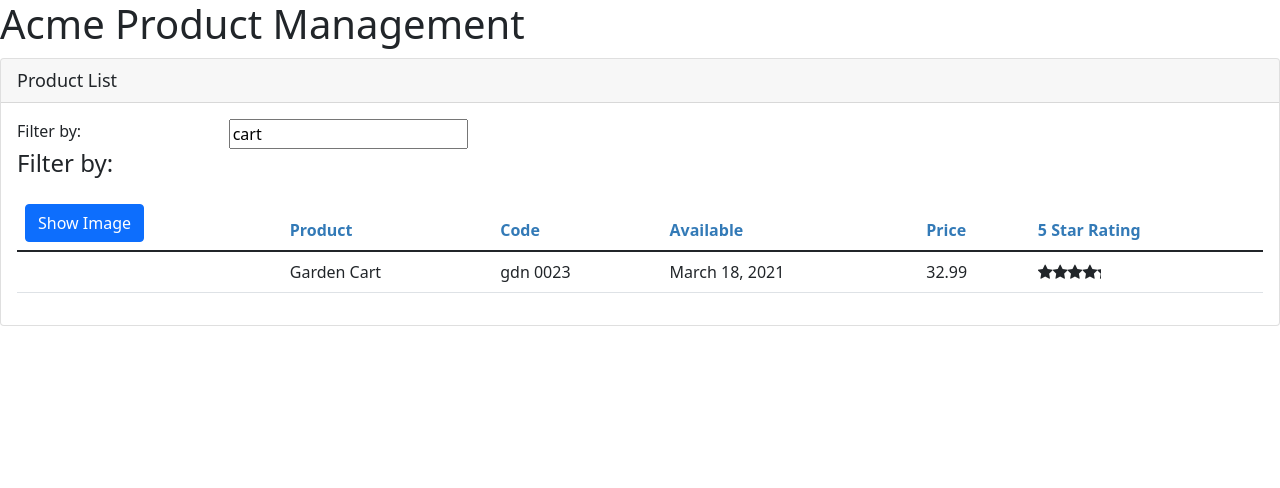
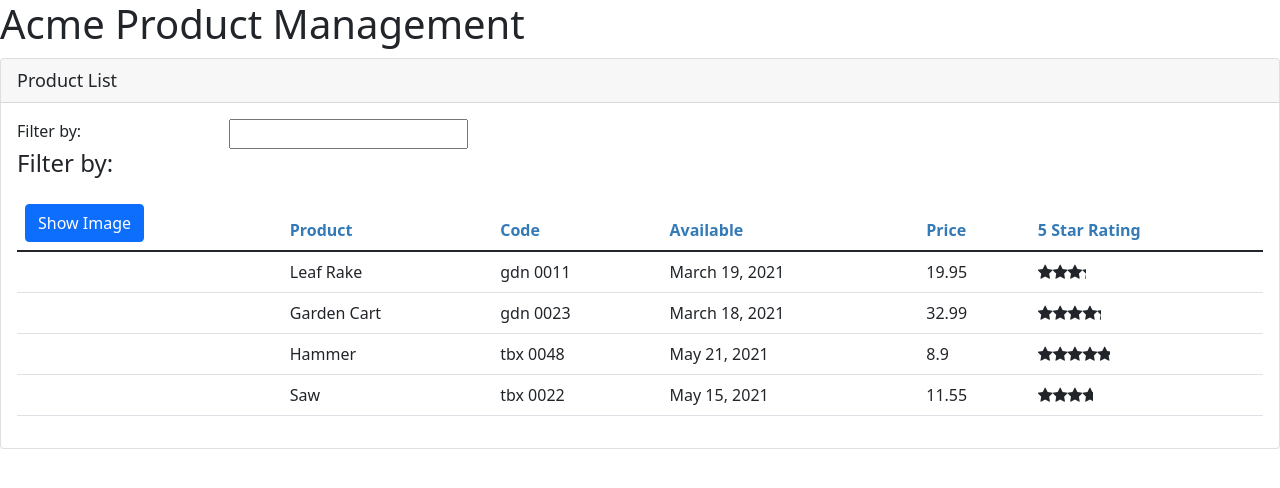
Before and after one commit to AntonDeXy/angular-study-project, an Angular app: page / in a window 1280 px wide. Shown: the top 488 px of the page. Built offline with nearby package versions, Linux system fonts and the light colour scheme.

Commit message:
module 9

```diff
--- a/src/app/products/product-list.component.ts
+++ b/src/app/products/product-list.component.ts
@@ -1,5 +1,6 @@
 import { Component, OnInit, Pipe } from "@angular/core";
 import { IProduct } from './products';
+import { ProductService } from './product.service';
 
 @Component({
   selector: 'pm-products',
@@ -13,28 +14,7 @@
   imageMargin: number = 2
   showImage = false
   filteredProducts: IProduct[] = []
-  products: IProduct[] = [
-    {
-      "productId": 1,
-      "productName": "Leaf Rake",
-      "productCode": "GDN-0011",
-      "releaseDate": "March 19, 2021",
-      "description": "Leaf rake with 48-inch wooden handle.",
-      "price": 19.95,
-      "starRating": 3.2,
-      "imageUrl": "assets/images/leaf_rake.png"
-    },
-    {
-      "productId": 2,
-      "productName": "Garden Cart",
-      "productCode": "GDN-0023",
-      "releaseDate": "March 18, 2021",
-      "description": "15 gallon capacity rolling garden cart",
-      "price": 32.99,
-      "starRating": 4.2,
-      "imageUrl": "assets/images/garden_cart.png"
-    }
-  ]
+  products: IProduct[] = []
 
   private _listFilter: string = ''
 
@@ -48,6 +28,8 @@
     this.filteredProducts = this.performFilter(value)
   }
 
+  constructor(private productService: ProductService) { }
+
   performFilter(filterBy: string): IProduct[] {
     filterBy = filterBy.toLocaleLowerCase()
     return this.products.filter(product => product.productName.toLocaleLowerCase().includes(filterBy))
@@ -58,7 +40,9 @@
   }
 
   ngOnInit(): void {
-    this.listFilter = 'cart'
+    this.products = this.productService.getProducts()
+    this.filteredProducts = this.products
+    this.listFilter = ''
   }
 
   onRatingClicked(message: string): void {
--- /dev/null
+++ b/src/app/products/product.service.ts
@@ -0,0 +1,52 @@
+import { Injectable } from "@angular/core";
+import { IProduct } from './products';
+
+@Injectable({
+  providedIn: 'root'
+})
+export class ProductService {
+  getProducts(): IProduct[] {
+    return [
+      {
+        "productId": 1,
+        "productName": "Leaf Rake",
+        "productCode": "GDN-0011",
+        "releaseDate": "March 19, 2021",
+        "description": "Leaf rake with 48-inch wooden handle.",
+        "price": 19.95,
+        "starRating": 3.2,
+        "imageUrl": "assets/images/leaf_rake.png"
+      },
+      {
+        "productId": 2,
+        "productName": "Garden Cart",
+        "productCode": "GDN-0023",
+        "releaseDate": "March 18, 2021",
+        "description": "15 gallon capacity rolling garden cart",
+        "price": 32.99,
+        "starRating": 4.2,
+        "imageUrl": "assets/images/garden_cart.png"
+      },
+      {
+        "productId": 5,
+        "productName": "Hammer",
+        "productCode": "TBX-0048",
+        "releaseDate": "May 21, 2021",
+        "description": "Curved claw steel hammer",
+        "price": 8.9,
+        "starRating": 4.8,
+        "imageUrl": "assets/images/hammer.png"
+      },
+      {
+        "productId": 8,
+        "productName": "Saw",
+        "productCode": "TBX-0022",
+        "releaseDate": "May 15, 2021",
+        "description": "15-inch steel blade hand saw",
+        "price": 11.55,
+        "starRating": 3.7,
+        "imageUrl": "assets/images/saw.png"
+      }
+    ]
+  }
+}
```
